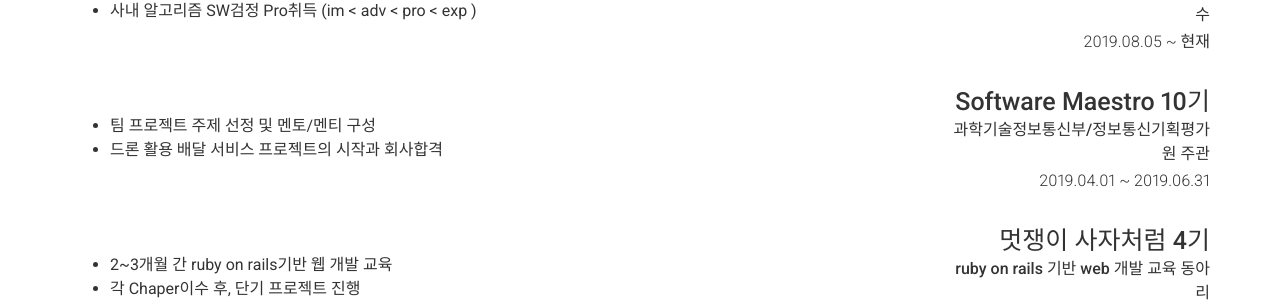
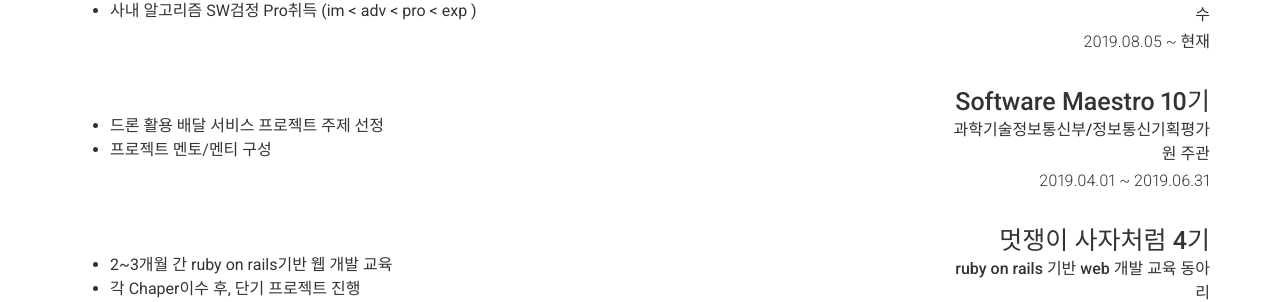
Before and after one commit to Juwon-Kim/resume, a Jekyll site: the page built from index.md, in a window 1280 px wide. Shown: the part 1563-1865 px from the top of the page. Built offline with Jekyll 4.4.1, drawn with Linux system fonts in a browser that asks for light colours; nearby versions of some CDN libraries.

Commit message:
modify experience

```diff
--- a/_config.yml
+++ b/_config.yml
@@ -146,8 +146,8 @@
 
         description: | # this will include new lines to allow paragraphs
           <ul>
-            <li>팀 프로젝트 주제 선정 및 멘토/멘티 구성</li>
-            <li>드론 활용 배달 서비스 프로젝트의 시작과 회사합격</li>
+            <li>드론 활용 배달 서비스 프로젝트 주제 선정</li>
+            <li>프로젝트 멘토/멘티 구성</li>
           </ul>
 
       - layout: right
```
